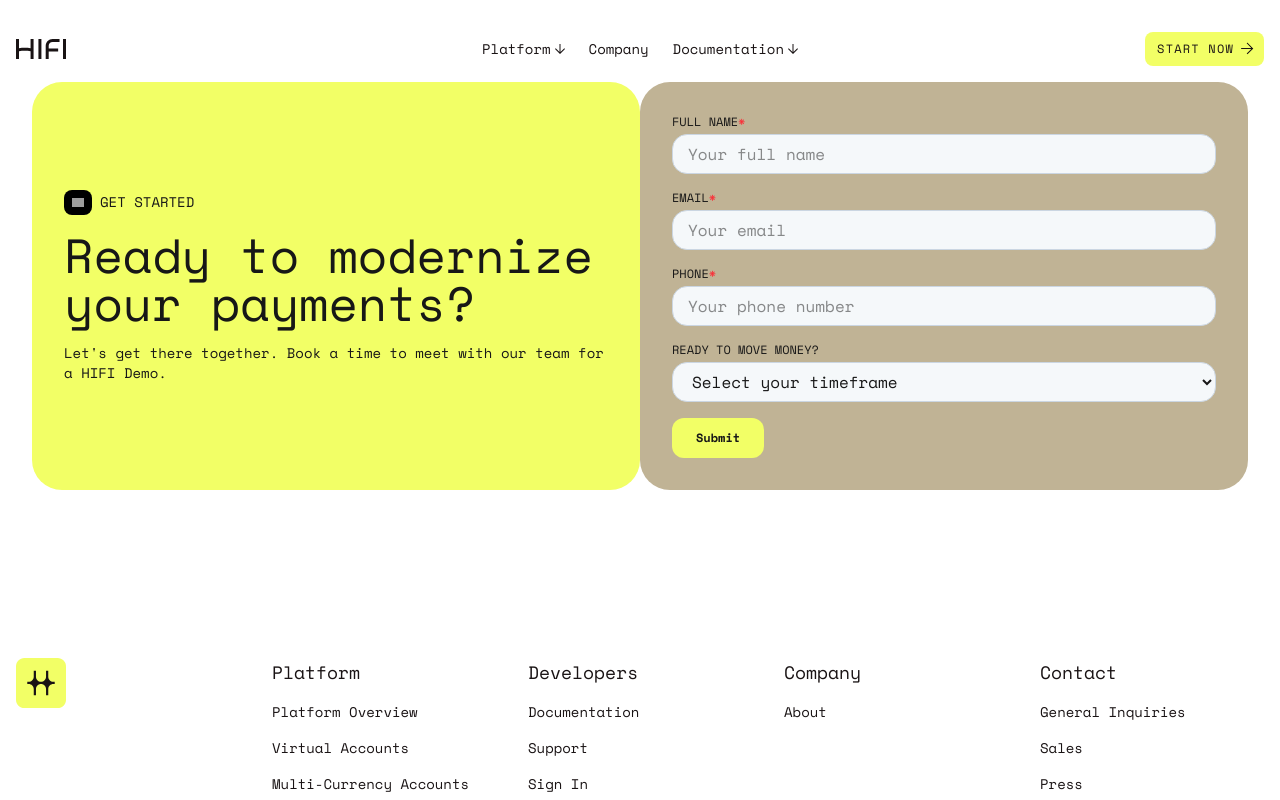
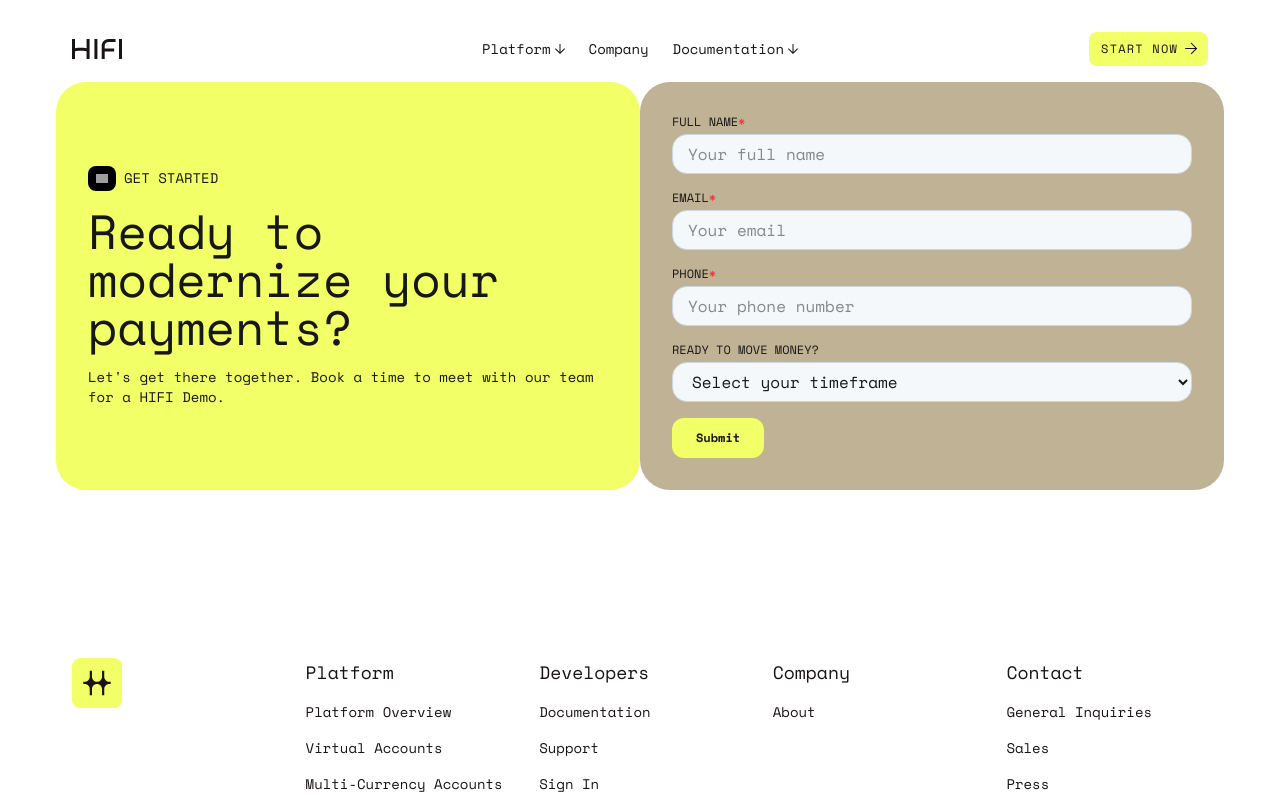
Before and after one commit to laon-studio/landing-portfolio, a Next.js app: page /contact in a window 1280 px wide. Shown: the top 800 px of the page. Built offline with nearby package versions, Linux system fonts and the light colour scheme; grey boxes are pictures that could not be loaded.

Commit message:
fix: Fixed layout padding

```diff
--- a/src/app/(landing)/page.tsx
+++ b/src/app/(landing)/page.tsx
@@ -7,14 +7,14 @@ import ActionCard from './components/actionCard';
 
 const LandingPage = () => {
   return (
-    <div className='w-full bg-white font-body max-w-[1600px] m-auto px-4 md:px-8 lg:px-14'>
+    <>
       <Hero />
       <Intro />
       <AccordionSection />
       <CardSection />
       <CounterSection />
       <ActionCard />
-    </div>
+    </>
   );
 };
 
--- a/src/app/contact/page.tsx
+++ b/src/app/contact/page.tsx
@@ -3,7 +3,7 @@ import OptInForm from './components/opt-in-form';
 
 const ContactPage = () => {
   return (
-    <div className='flex px-8 pb-[60px] md:pb-[120px]'>
+    <div className='flex pb-[60px] md:pb-[120px]'>
       <div className='w-full bg-primary rounded-[30px] px-4 py-8 md:p-8 flex flex-col gap-4 justify-center'>
         <div className='flex gap-2 items-center'>
           <div className='block w-7 p-2 bg-black rounded-lg'>
--- a/src/app/layout.tsx
+++ b/src/app/layout.tsx
@@ -24,9 +24,11 @@ export default function RootLayout({
         />
       </head>
       <body className='antialiased'>
-        <Header />
-        <main>{children}</main>
-        <Footer />
+        <div className='w-full bg-white font-body max-w-[1600px] m-auto px-4 md:px-8 lg:px-14'>
+          <Header />
+          <main>{children}</main>
+          <Footer />
+        </div>
       </body>
     </html>
   );
```
Also changed, not shown: 2 other files (tests, documents, lock files or other folders).
